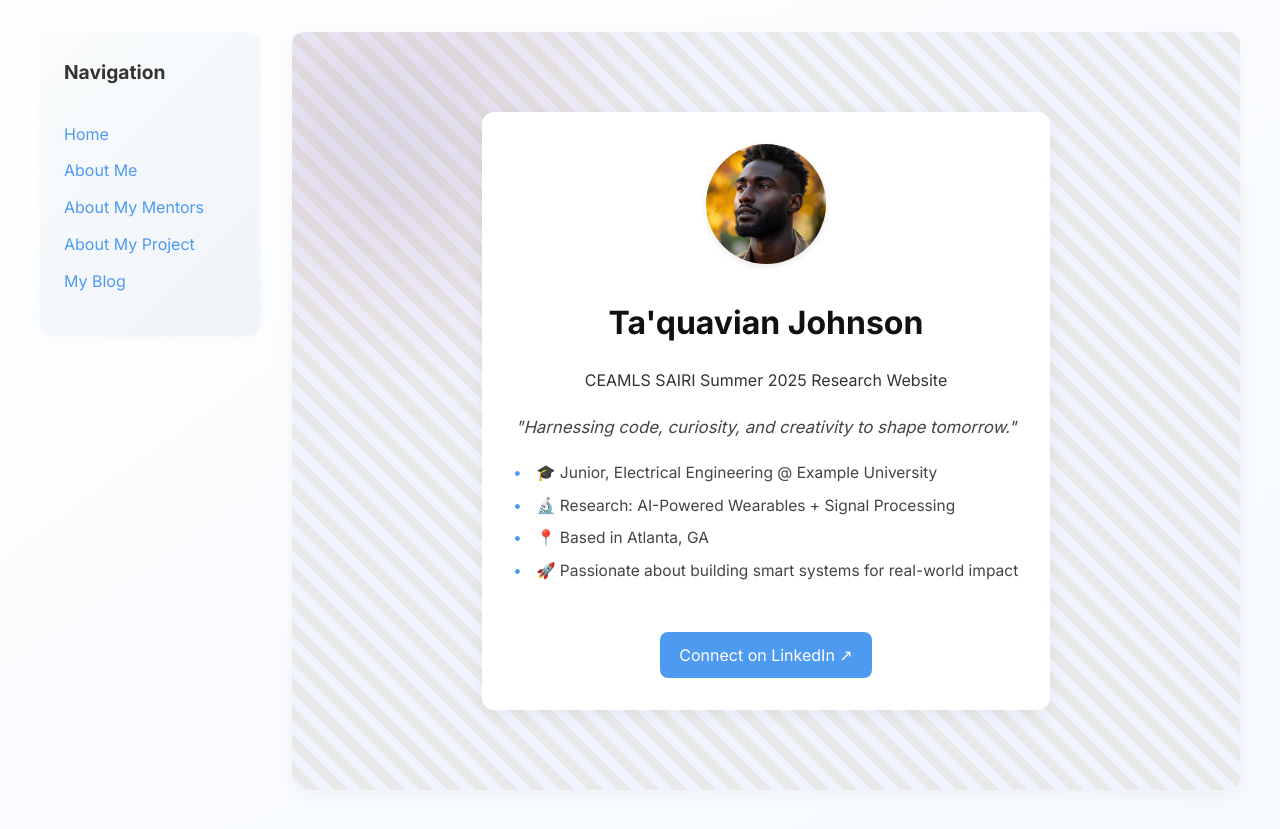
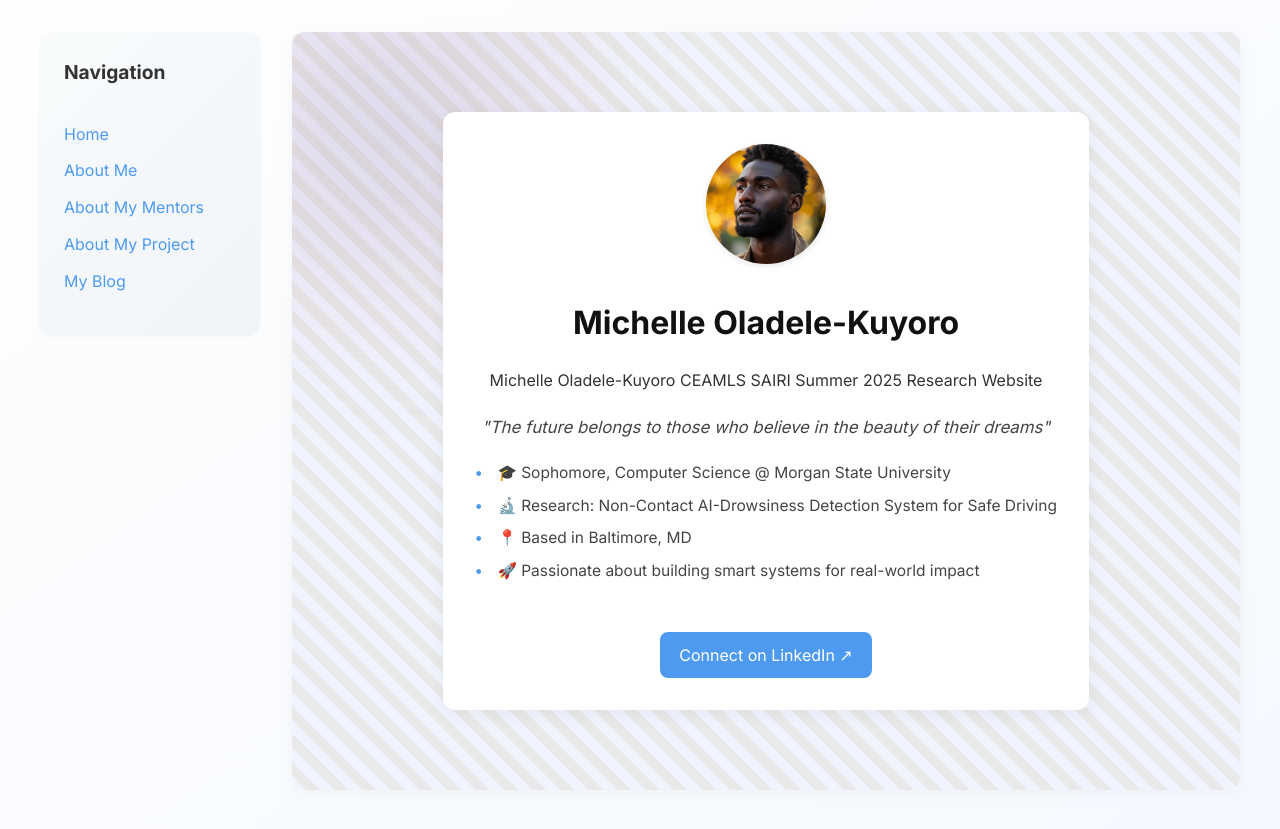
Before and after one commit to Miola585/Miola585.github.io, a Jekyll site: the page built from index.md, in a window 1280 px wide. Shown: the top 829 px of the page. Built offline with Jekyll 4.4.1, drawn with Linux system fonts in a browser that asks for light colours.

Commit message:
Update index.md, added my information

```diff
--- a/index.md
+++ b/index.md
@@ -1,16 +1,16 @@
 ---
 layout: home
-title: Ta'quavian Johnson
-description: CEAMLS SAIRI Summer 2025 Research Website
+title: Michelle Oladele-Kuyoro
+description: Michelle Oladele-Kuyoro CEAMLS SAIRI Summer 2025 Research Website
 
-motto: "Harnessing code, curiosity, and creativity to shape tomorrow."
+motto: "The future belongs to those who believe in the beauty of their dreams"
 
 quick_facts:
-  - "🎓 Junior, Electrical Engineering @ Example University"
-  - "🔬 Research: AI-Powered Wearables + Signal Processing"
-  - "📍 Based in Atlanta, GA"
+  - "🎓 Sophomore, Computer Science @ Morgan State University"
+  - "🔬 Research: Non-Contact AI-Drowsiness Detection System for Safe Driving"
+  - "📍 Based in Baltimore, MD"
   - "🚀 Passionate about building smart systems for real-world impact"
 
-linkedin: https://www.linkedin.com/in/taquavian-johnson/
+linkedin: https://www.linkedin.com/in/michelle-oladele-kuyoro/
 image: /assets/images/me.jpg
 ---
```
